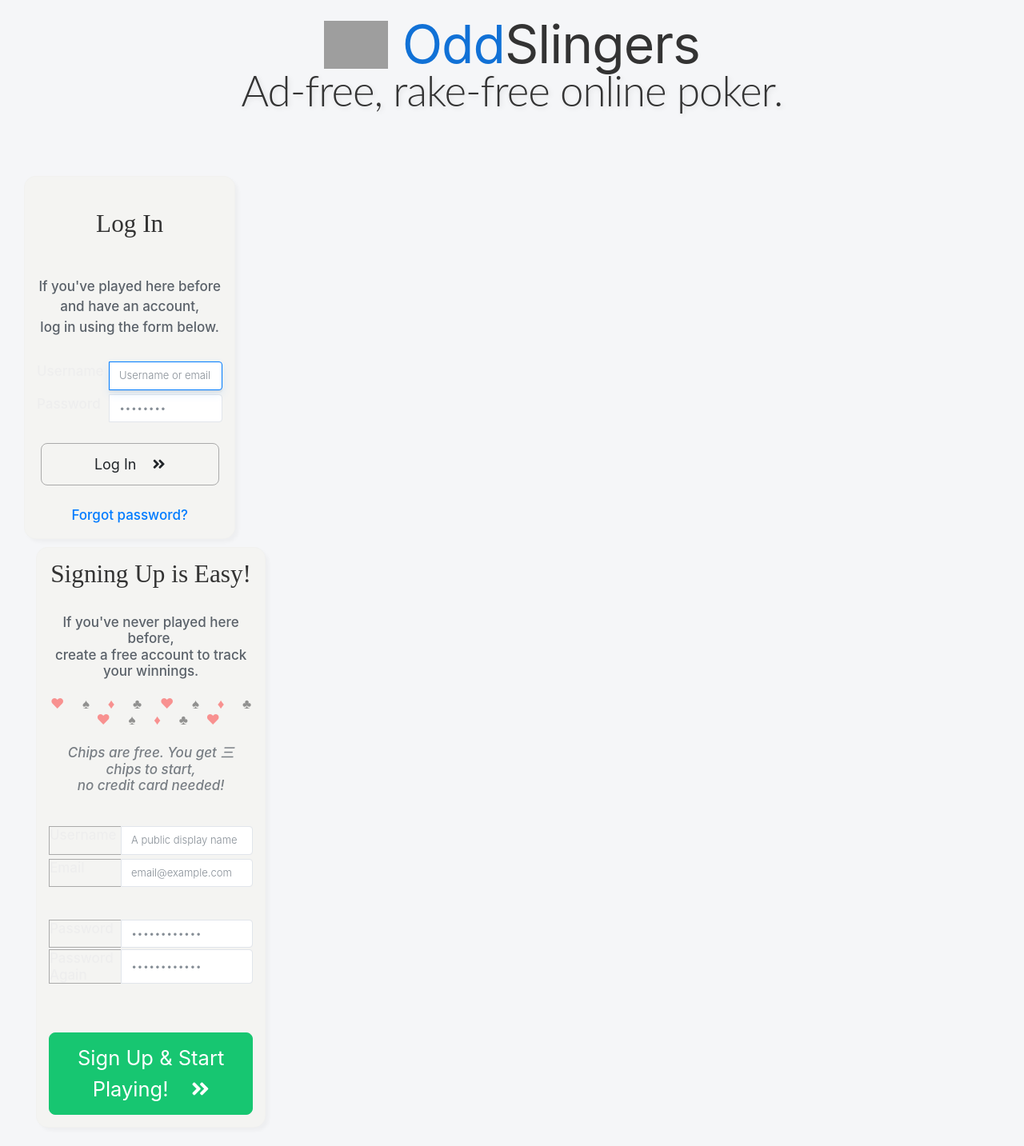
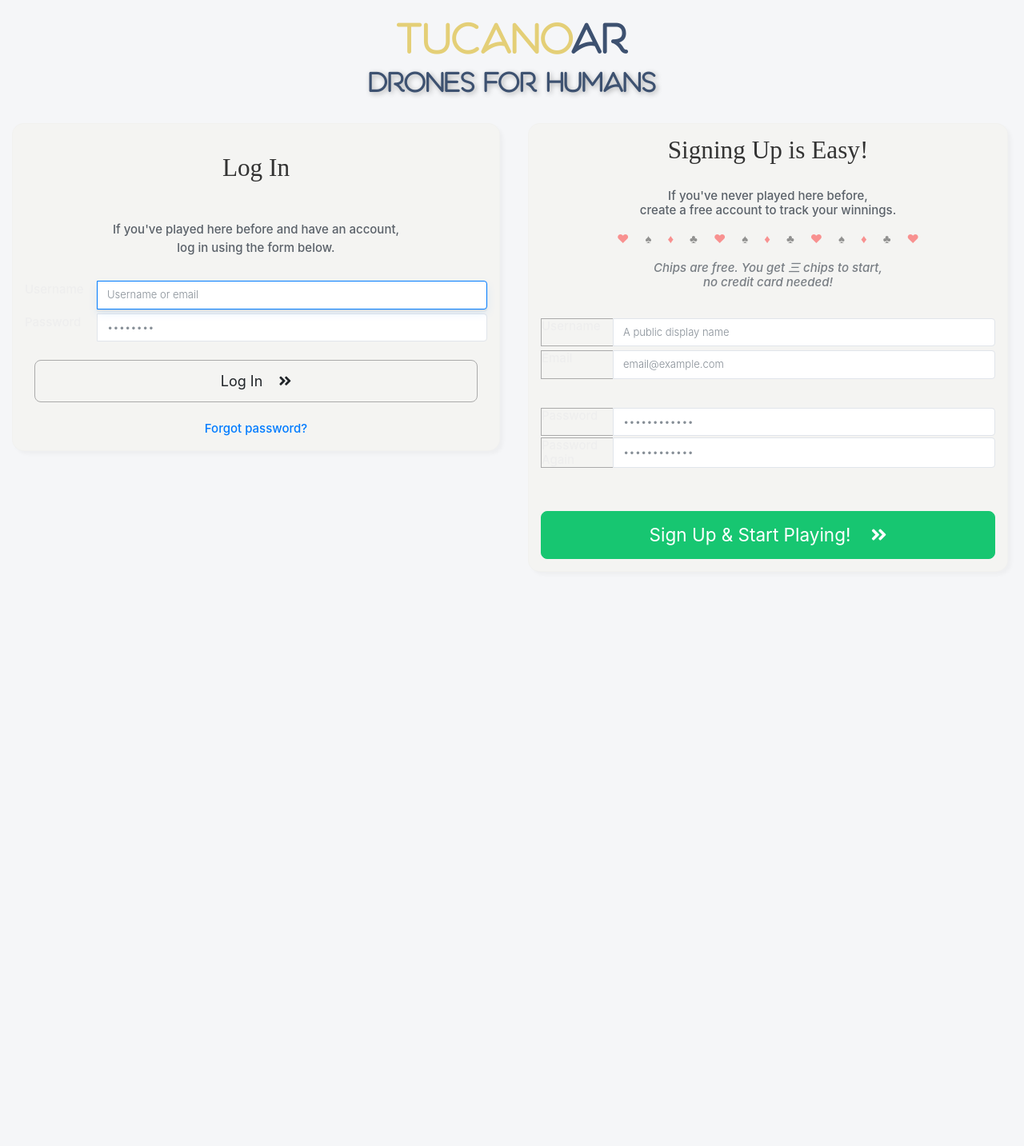
Before and after one commit to josezy/ikaro, a Django app: page /accounts/login/ in a window 1280 px wide. Shown: the part 48-1481 px from the top of the page at 80% size. Run offline with Django 3.2, Linux system fonts and the light colour scheme; some libraries are stand-ins or nearby versions; some web fonts are replaced; grey boxes are pictures that could not be loaded.

Commit message:
improve login.html

```diff
--- a/ikarodjango/templates/ui/login.html
+++ b/ikarodjango/templates/ui/login.html
@@ -2,135 +2,27 @@
 {% load static %}
 {% load utils %}
 
-{% block title %}Signup and Login{% endblock %}
+{% block title %}Welcome{% endblock %}
 
 {% block inner %}
-    <style>
-        body {
-            font-size: 17px;
-        }
-        body.dark-theme {
-            color: #1a1a1a;
-        }
-        .dark-theme .input-group-addon {
-            color: #333;
-            background-color: #eee;
-        }
-        .dark-theme .oddslingers-text-logo {
-            color: #eee;
-        }
-        .dark-theme h1 small {
-            color: #ddd;
-        }
+    <div class="container-fluid">
+        <br>
+        <center>
+            <h1 class="aquatico">
+                <span class="gold">Tucano</span>AR<br>
+                <span style="text-shadow: 2px 2px 6px rgba(0,0,0,0.3); font-size: 2rem;">
+                    Drones for humans
+                </span>
+            </h1>
+        </center>
 
-        .login-page {
-            width: 100%;
-            height: 100%;
-            overflow-y: scroll;
-            overflow-x: hidden;
-            -webkit-overflow-scrolling: touch;
-        }
-
-        h1.oddslingers-text-logo {
-            text-align: center;
-            font-size: 66px;
-            color: #333;
-            white-space: nowrap;
-            line-height: 0.7;
-        }
-        h1.oddslingers-text-logo small {
-            text-shadow: none;
-            font-family: 'Lato Light';
-        }
-        h3 {
-            font-weight: 200;
-        }
-        .col-md-12, .col-sm-6, .col-sm-10 {
-            padding-right: 0px;
-            padding-left: 0px;
-            margin-bottom: 10px;
-        }
-        .login-img {
-            height: 100px;
-            margin-top: -50px;
-            display: block;
-            margin: auto;
-            margin-bottom: 27px;
-        }
-        #scroll-hint {
-            display:none;
-            text-align: center;
-            font-weight: 200;
-            opacity: 0.8;
-            font-size: 1.6rem;
-        }
-        @media (max-width: 992px) {
-            .middle-spacer {
-                display: none;
-            }
-            h1.oddslingers-text-logo img {
-                display: none;
-            }
-            h1.oddslingers-text-logo {
-                margin-top: 0px;
-                padding-top: 0px;
-                margin-bottom: -45px;
-            }
-            h1.oddslingers-text-logo small {
-                font-weight: 800;
-            }
-        }
-        @media (max-width: 768px) {
-            .middle-spacer {
-                display: block;
-            }
-            #scroll-hint {display:block;}
-        }
-        @media (max-width: 375px) {
-            h1.oddslingers-text-logo {
-                width: 100%;
-                font-size: 50px;
-            }
-        }
-    </style>
-    <div class="login-page container-fluid">
-        <br/>
-        <h1 class="oddslingers-text-logo">
-            <a href="/" style="color:#1171d6">
-                {% theme_option light_option='black' dark_option='white' as option_img %}
-                <img alt="O" src="{% static 'images/logo-'|add:option_img|add:'.png' %}" style="height: 60px; vertical-align: -7px;">
-            </a>
-            <a href="/" style="color:#1171d6">Odd</a>Slingers
-            <small style="text-shadow: 2px 2px 6px rgba(0,0,0,0.1)">
-                <br/>
-                Ad-free, rake-free online poker.
-            </small>
-        </h1>
-        <br/>
-
-        <div class="col-md-12 col-md-offset-0 col-lg-8 col-lg-offset-2">
-            <div class="col-xs-12 col-md-5">
-                <div class="col-sm-10 col-sm-offset-1">
-                    <br/><br/>
-                    {% include 'ui/forms/login.html' %}
-                </div>
+        <div class="row">
+            <div class="col-md-6 my-3">
+                {% include 'ui/forms/login.html' %}
             </div>
-
-            <div class="col-xs-12 col-md-2 middle-spacer">
-                <div id="scroll-hint">
-                    <i class="fa fa-angle-double-down"></i> &nbsp;
-                    Scroll down to Sign Up &nbsp;
-                    <i class="fa fa-angle-double-down"></i>
-                </div>
+            <div class="col-md-6 my-3">
+                {% include 'ui/forms/signup.html' %}
             </div>
-
-            <div class="col-xs-12 col-md-5">
-                <div class="col-sm-12 col-sm-offset-0">
-                    {% include 'ui/forms/signup.html' %}
-                </div>
-            </div>
-
-            <div class="clearfix"></div>
         </div>
 
         <script>
```
